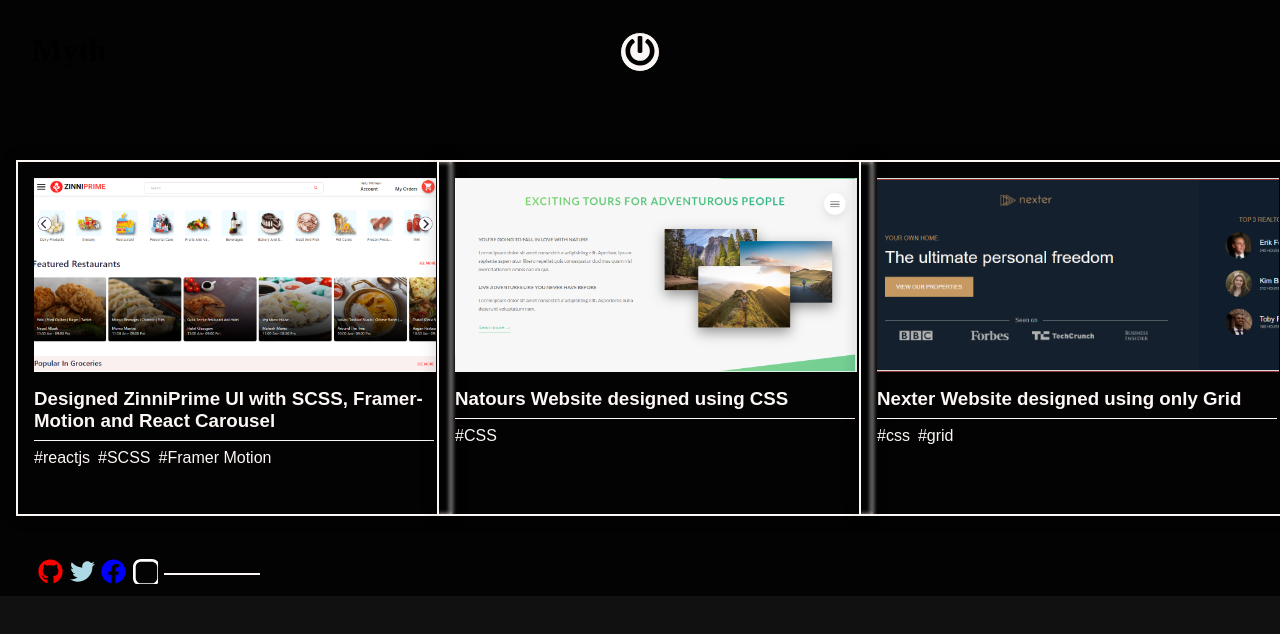
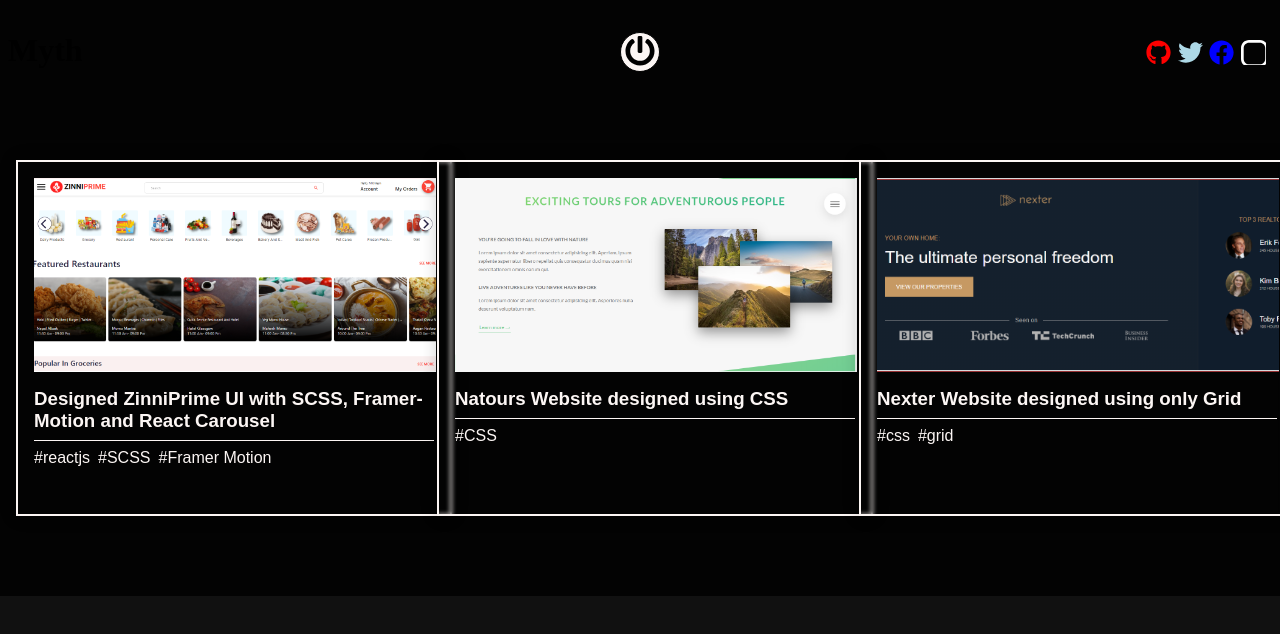
Before and after one commit to Myth1114/ReactPortfolio, a React (Create React App) app: page /blog in a window 1280 px wide. Shown: the top 634 px of the page. Built offline with nearby package versions, Linux system fonts and the light colour scheme.

Commit message:
added gmail service

```diff
--- a/src/Components/Landingpage/Main.jsx
+++ b/src/Components/Landingpage/Main.jsx
@@ -5,7 +5,7 @@ import PowerButton from '../../SubComponents/PowerButton'
 import {
   MainContainer,
   Container,
-  Contact,
+
   Blog,
   Resume,
   BottomBar,
@@ -102,9 +102,9 @@ const Main = () => {
           ></img>
           {/* <span>Click Here</span> */}
         </Center>
-        <Contact to='/'>
+        {/* <Contact to='/'>
           <h3>hi....</h3>
-        </Contact>
+        </Contact> */}
 
         <Blog to='/blog'>
           <h3>Projects</h3>
--- a/src/SubComponents/LogoComponent.jsx
+++ b/src/SubComponents/LogoComponent.jsx
@@ -8,7 +8,7 @@ const Logo = styled.h1`
     props.color === 'dark' ? DarkTheme.text : DarkTheme.body};
   font-family: 'Pacifico', cursive;
   position: fixed;
-  left: 2rem;
+  left: .5rem;
   top: 2rem;
   z-index: 3;
 `
--- a/src/SubComponents/SocialIcons.jsx
+++ b/src/SubComponents/SocialIcons.jsx
@@ -25,19 +25,19 @@ const Icons = styled(motion.div)`
   // flex-direction: column;
   align-items: center;
   position: fixed;
-  bottom: 0;
+  top: 2rem;
 
-  left: 3%;
+  right: 0.5rem;
   z-index: 3;
   & > *:not(:last-child) {
     margin: 0.5rem 0;
   }
 `
-const Line = styled.span`
-  width: 6rem;
-  height: 2px;
-  background-color: ${(props) => props.theme.text};
-`
+// const Line = styled.span`
+//   width: 6rem;
+//   height: 2px;
+//   background-color: ${(props) => props.theme.text};
+// `
 const SocialIcons = () => {
   return (
     <Icons variants={iconVariants} initial='initial' animate='final'>
@@ -88,7 +88,7 @@ const SocialIcons = () => {
           <YouTube height={25} width={25} fill='#ff4336' />
         </NavLink>
       </div> */}
-      <Line />
+      {/* <Line /> */}
     </Icons>
   )
 }
```
